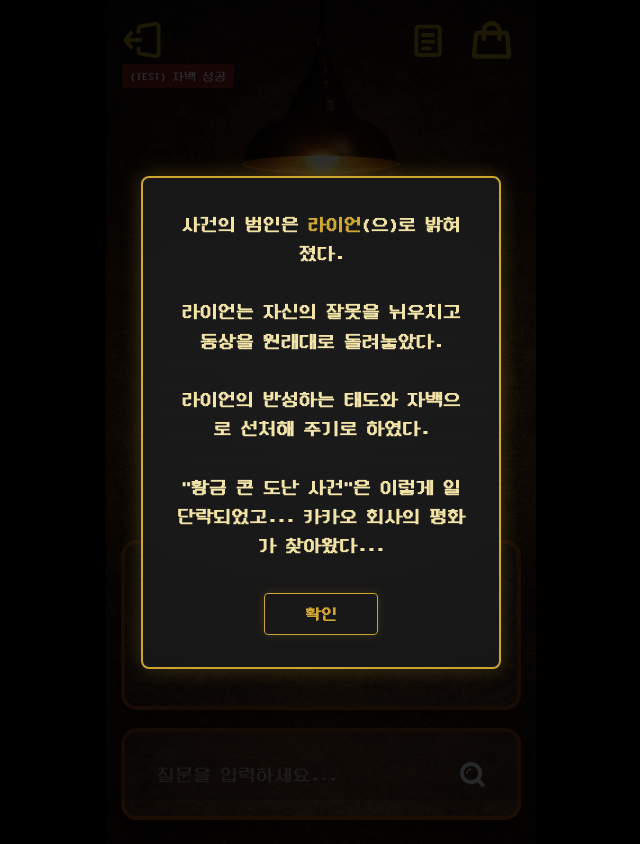
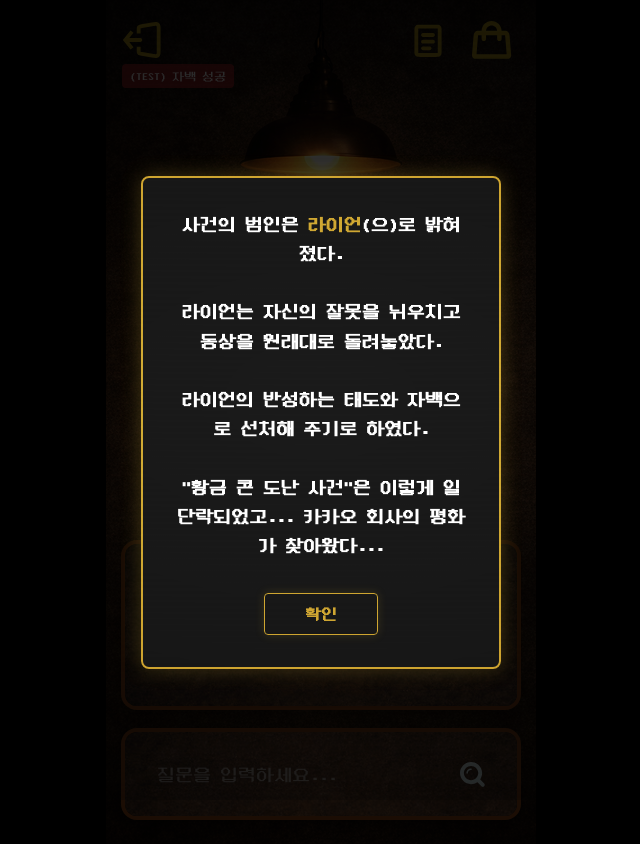
Before and after one commit to KakaoCrack/KakaoCrack-FE, a Next.js app: page /interrogation in a window 1280 px wide. Both pictures are taken after a click on the button "(TEST) 자백 성공". Shown: the whole page, without its empty margins (319-959 px from the left). Built offline with nearby package versions, Linux system fonts and the light colour scheme.

Commit message:
Update page.tsx

```diff
--- a/src/app/interrogation/page.tsx
+++ b/src/app/interrogation/page.tsx
@@ -283,7 +283,7 @@
             <div className="relative w-[360px] bg-[#1a1a1a] border-2 border-[#D4AF37] rounded-lg p-8 flex flex-col items-center shadow-[0_0_20px_rgba(212,175,55,0.3)] text-center">
               {/* 텍스트 내용 */}
               <div className="space-y-4 mb-8">
-                <p className="text-[#f3e5ab] text-lg leading-relaxed whitespace-pre-line font-bold">
+                <p className="text-[#ffffff] text-lg leading-relaxed whitespace-pre-line font-bold">
                   사건의 범인은{" "}
                   <span className="text-[#D4AF37]">{selectedCharacter}</span>
                   (으)로 밝혀졌다.
```
